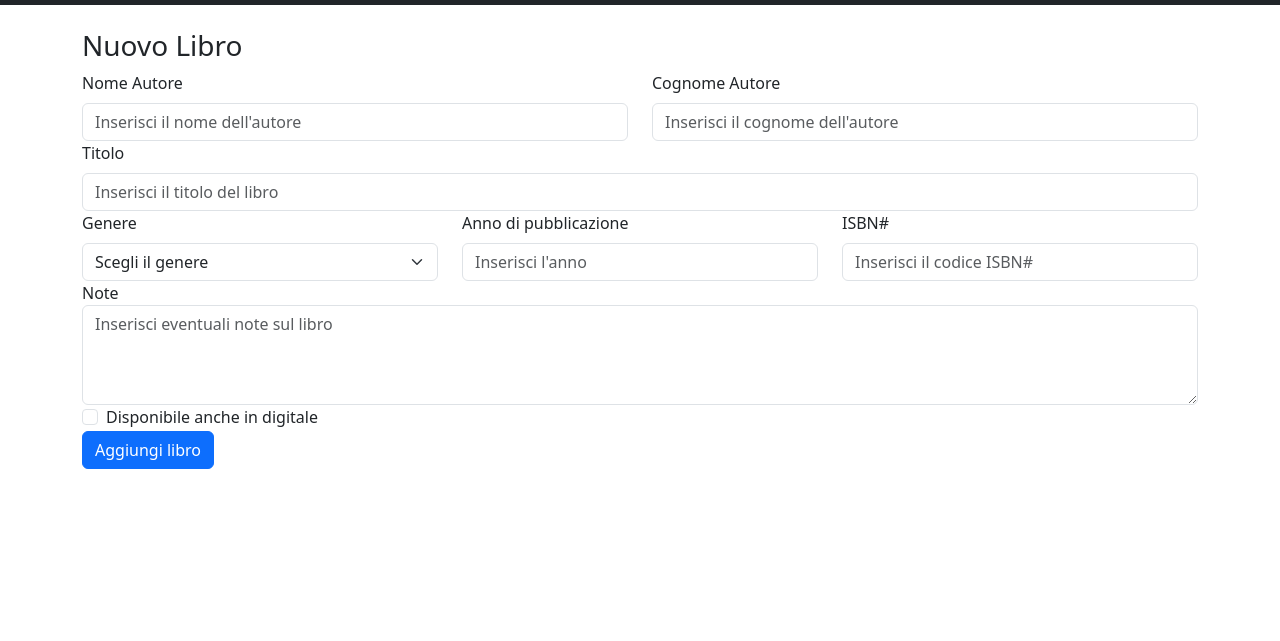
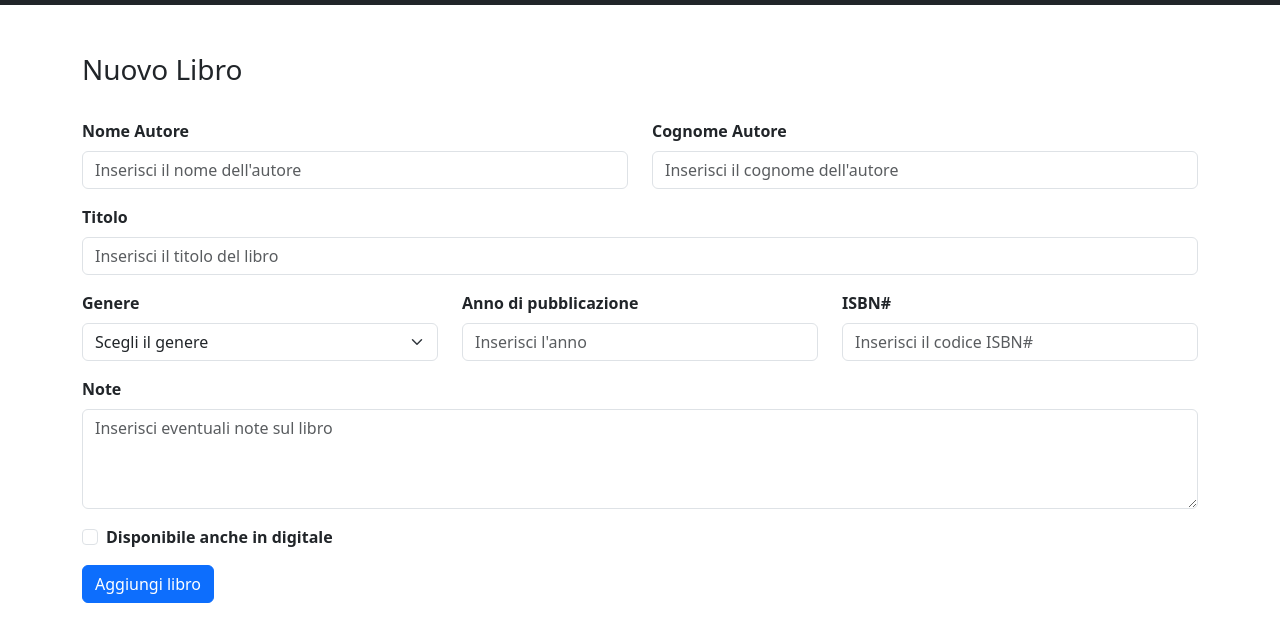
Before and after one commit to andrea-mosca/html-css-bootstrap-dashboard, a plain HTML site: page add-book.html in a window 1280 px wide. Shown: the part 61-702 px from the top of the page. Drawn offline with nearby package versions, Linux system fonts and the light colour scheme.

Commit message:
style and margin

```diff
--- a/add-book.html
+++ b/add-book.html
@@ -48,27 +48,32 @@
 
       <main class="container py-4">
         <form class="row">
-          <div class="col-12"><h3>Nuovo Libro</h3></div>
+          <div class="col-12"><h3 class="my-4">Nuovo Libro</h3></div>
           <div class="col-12">
+            <div class="my-2">
               <div class="row">
                 <div class="col-6">
-                <label for="autorname" class="form-label">Nome Autore</label>
+                  <label for="autorname" class="form-label fw-bold">Nome Autore</label>
                   <input type="text" class="form-control" id="autorname" placeholder="Inserisci il nome dell'autore">
                 </div>
                 <div class="col-6">
-                <label for="autorsurnamename" class="form-label">Cognome Autore</label>
+                  <label for="autorsurnamename" class="form-label fw-bold">Cognome Autore</label>
                   <input type="text" class="form-control" id="autorsurname" placeholder="Inserisci il cognome dell'autore">
                 </div>
               </div>
             </div>
+          </div>
           <div class="col-12">
-            <label for="booktitle" class="form-label">Titolo</label>
+            <div class="my-2">
+              <label for="booktitle" class="form-label fw-bold">Titolo</label>
               <input type="text" class="form-control" id="booktitle" placeholder="Inserisci il titolo del libro">
             </div>
+          </div>
           <div class="col-12">
+            <div class="my-2">
               <div class="row">
                 <div class="col-12 col-lg-4">
-                <label for="genere" class="form-label">Genere</label>
+                  <label for="genere" class="form-label fw-bold">Genere</label>
                   <select class="form-select" aria-label="Default select example">
                     <option selected>Scegli il genere</option>
                     <option value="1">triller</option>
@@ -77,34 +82,35 @@
                   </select>
                 </div>
                 <div class="col-12 col-lg-4">
-                <label for="bookpublication" class="form-label">Anno di pubblicazione</label>
+                  <label for="bookpublication" class="form-label fw-bold">Anno di pubblicazione</label>
                   <input type="text" class="form-control" id="bookpublication" placeholder="Inserisci l'anno">
                 </div>
                 <div class="col-12 col-lg-4">
-                <label for="ISBNbook" class="form-label">ISBN#</label>
+                  <label for="ISBNbook" class="form-label fw-bold">ISBN#</label>
                   <input type="text" class="form-control" id="ISBNbook" placeholder="Inserisci il codice ISBN#">
                 </div>
               </div>
             </div>
+          </div>
+
           <div class="col-12">
-              <label for="bookNote">Note</label>
+            <div class="my-2">
+              <label for="bookNote" class="form-label fw-bold">Note</label>
               <textarea class="form-control" placeholder="Inserisci eventuali note sul libro" id="bookNote" style="height: 100px"></textarea>
-
+            </div>
           </div>
           <div class="col-12">
-            <div class="form-check">
+            <div class="form-check my-2">
               <input class="form-check-input" type="checkbox" id="digitalversion">
-              <label class="form-check-label" for="digitalversion">
+              <label class="form-check-label fw-bold" for="digitalversion">
                 Disponibile anche in digitale
               </label>
           </div>
           <div class="col-12">
+            <div class="my-3">
               <button type="submit" class="btn btn-primary">Aggiungi libro</button>
-
             </div>
-
-
-
+          </div>
         </form>
 
       </main>
```
Lines whose indentation alone changed are shown as unchanged.
